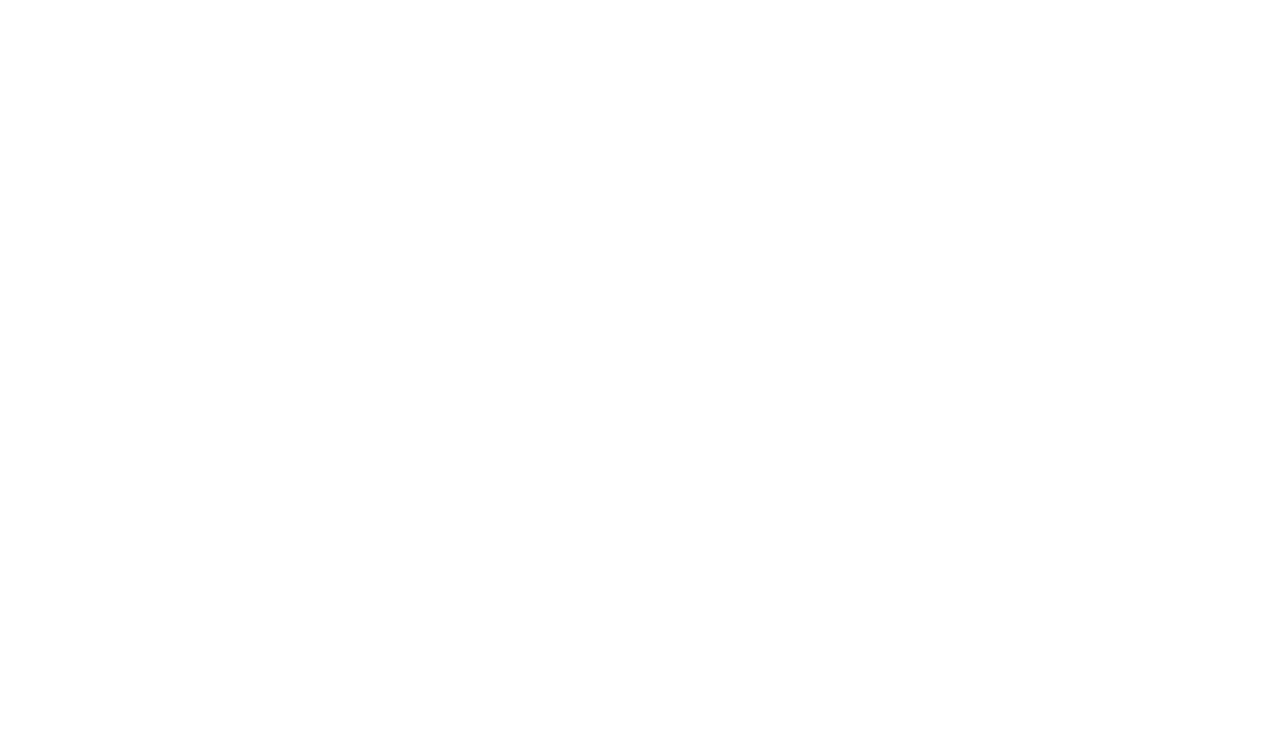
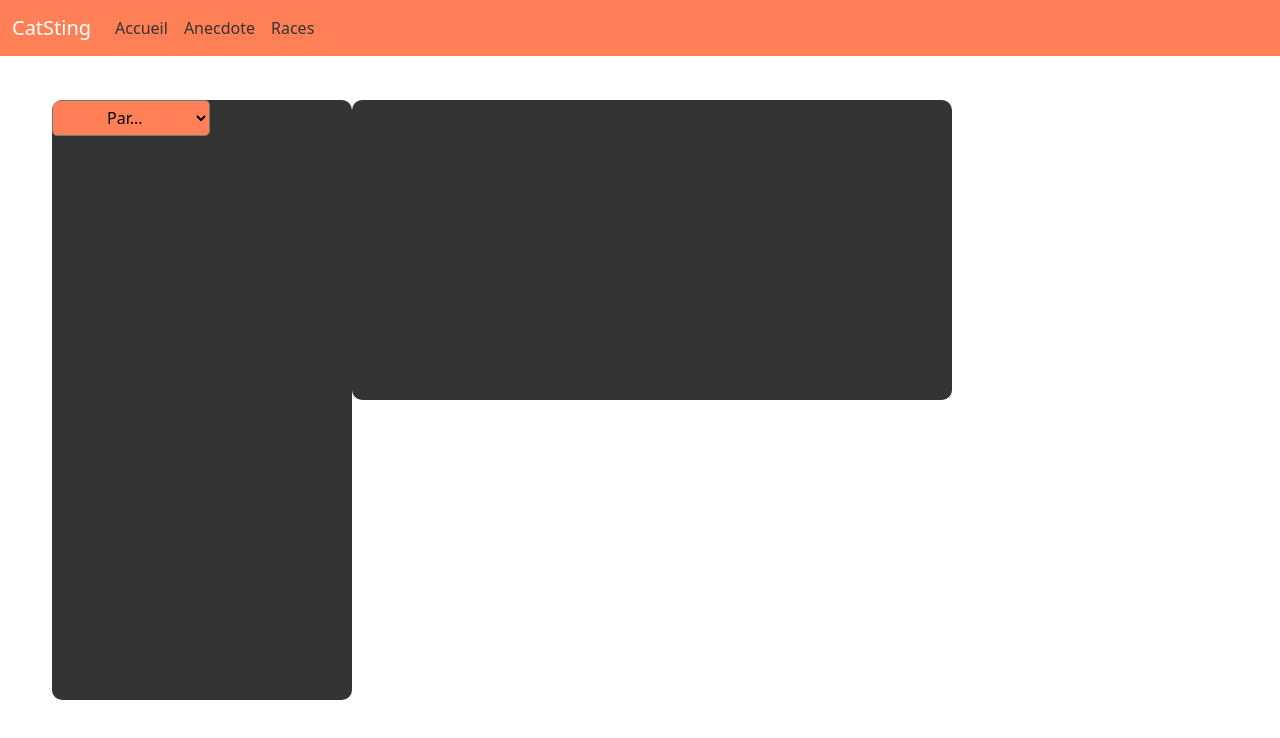
Before and after one commit to sylviecattoire/tp_AJAX, a plain HTML site: page index.html in a window 1280 px wide. Drawn offline with nearby package versions, Linux system fonts and the light colour scheme; no server answers.

Commit message:
js finish

```diff
--- a/index.html
+++ b/index.html
@@ -10,6 +10,46 @@
     </head>
     <body>
 
+        <header>
+            <!-- Fixed navbar -->
+            <nav class="navbar navbar-expand-md navbar-dark fixed-top bg-orange">
+              <div class="container-fluid">
+                <a class="navbar-brand" href="#">CatSting</a>
+                <button class="navbar-toggler" type="button" data-bs-toggle="collapse" data-bs-target="#navbarCollapse" aria-controls="navbarCollapse" aria-expanded="false" aria-label="Toggle navigation">
+                  <span class="navbar-toggler-icon"></span>
+                </button>
+                <div class="collapse navbar-collapse" id="navbarCollapse">
+                  <ul class="navbar-nav me-auto mb-2 mb-md-0">
+                    <li class="nav-item">
+                      <a class="nav-link" href="#">Accueil</a>
+                    </li>
+                    <li class="nav-item">
+                      <a class="nav-link" href="#">Anecdote</a>
+                    </li>
+                    <li class="nav-item">
+                      <a class="nav-link">Races</a>
+                    </li>
+                  </ul>
+                </div>
+              </div>
+            </nav>
+          </header>
+
+          <div class="container">
+            <div class="breeds-select">
+                <select name="select-by" id="select-by">
+                    <option value="">Par...</option>
+                </select>
+
+                <ul id="breeds-list">
+
+                </ul>
+            </div>
+            <div class="breeds-details">
+
+            </div>
+          </div>
+
         <script src="script.js"></script>
     </body>
 </html>
--- a/script.js
+++ b/script.js
@@ -0,0 +1,34 @@
+// 1 - PSEUDO CODE --------------------
+
+// Objectif ---
+// Au clic de la race par l'utilisateur, une div apparaît avec toutes les infos de la race sélectionné
+
+
+
+// 2 - CODE --------------------
+
+// Intégrer toutes les races de chats de l'API au select
+
+let breedsList = document.querySelector('#breeds-list');
+
+let xhr = new XMLHttpRequest();
+xhr.open('GET', 'https://catfact.ninja/breeds?', true);
+xhr.onload = function() {
+    if (xhr.readyState === 4 && xhr.status === 200) {
+
+        let breedsArray = JSON.parse(xhr.responseText).data;
+
+        // On récupère toutes les races
+        breedsArray.forEach(breeds => {
+            let importBreeds = document.createElement('li');
+            importBreeds.innerText = breeds.breed;
+            breedsList.appendChild(importBreeds);
+            importBreeds.addEventListener('click', () => {
+                const found = breedsArray.find(element => element.breed == importBreeds.innerText);
+                console.log(found);
+            });
+        });
+
+    }
+}
+xhr.send();
--- a/style.css
+++ b/style.css
@@ -0,0 +1,44 @@
+.container {
+    max-width: 1200px;
+    margin: 0 auto;
+    margin-top: 100px;
+
+    display: flex;
+}
+
+.breeds-select {
+    width: 300px;
+    height: 600px;
+
+    overflow: scroll;
+    color: white;
+
+    border-radius: 10px;
+    background-color: #343434;
+}
+
+select {
+    padding: 5px 50px;
+    border-radius: 5px;
+    background-color: #FF7F57;
+}
+
+.breeds-details {
+    width: 600px;
+    height: 300px;
+
+    color: white;
+
+    border-radius: 10px;
+    background-color: #343434;
+}
+
+/* header */
+
+.bg-orange {
+    background-color: #FF7F57;
+}
+
+.nav-link {
+    color: #343434;
+}
```
Also changed, not shown: 1 other file.
